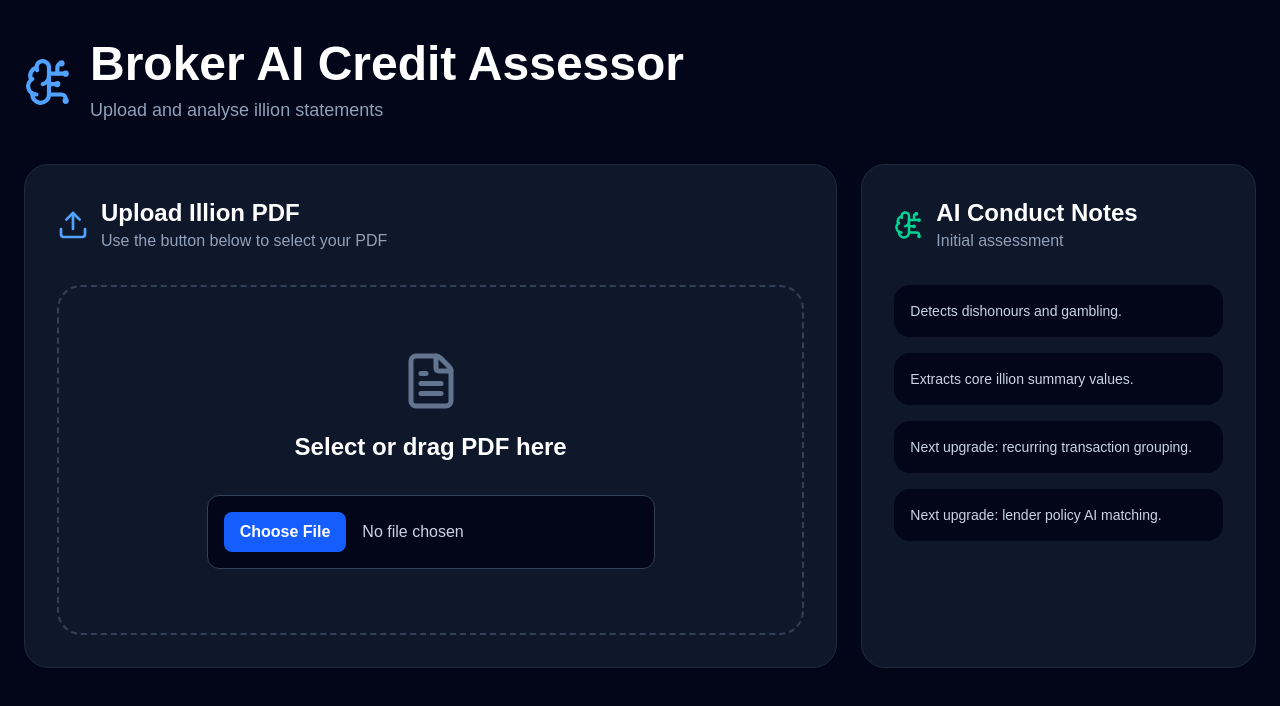
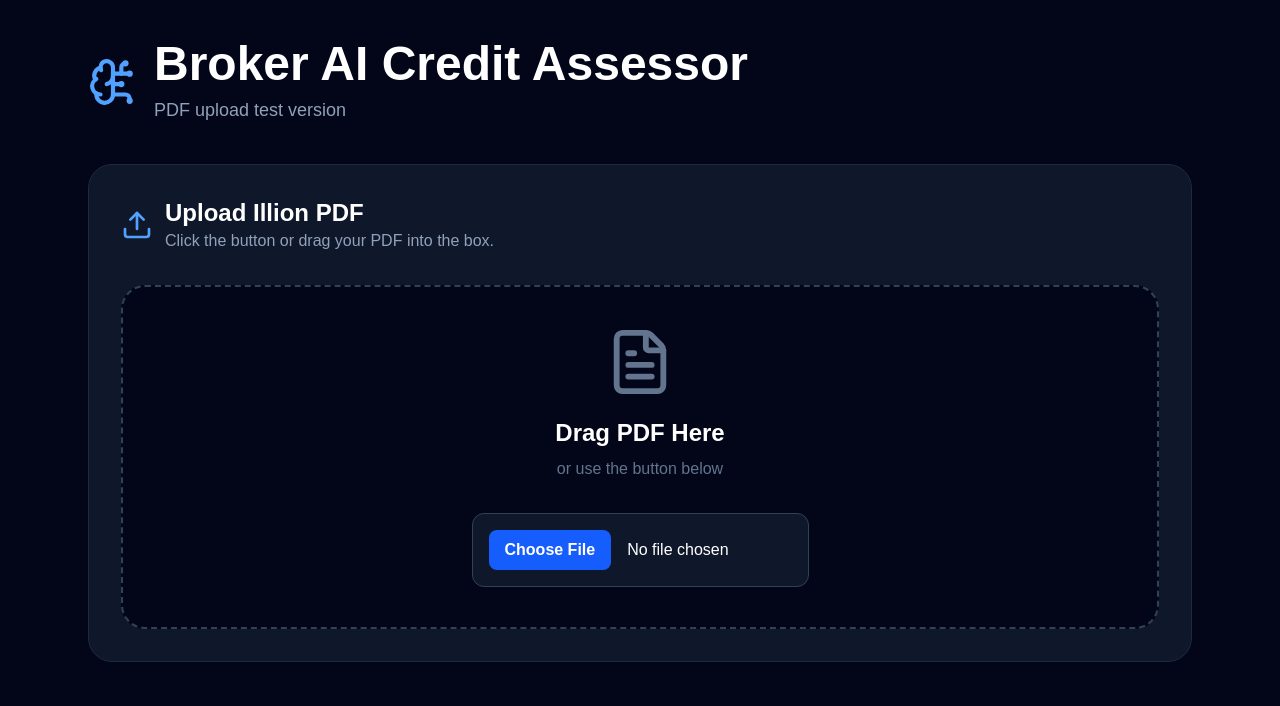
Before and after one commit to 4blocker321-eng/broker-ai-credit-assessor, a Next.js app: page / in a window 1280 px wide. Shown: the top 706 px of the page. Built offline with nearby package versions, Linux system fonts and the light colour scheme.

Commit message:
Replace upload with simple working PDF uploader

```diff
--- a/app/page.js
+++ b/app/page.js
@@ -4,212 +4,109 @@
 import { Upload, BrainCircuit, FileText, CheckCircle2 } from "lucide-react";
 
 export default function Home() {
-  const [fileName, setFileName] = useState("");
-  const [loading, setLoading] = useState(false);
-  const [rawText, setRawText] = useState("");
-  const [summary, setSummary] = useState(null);
-  const [error, setError] = useState("");
+  const [file, setFile] = useState(null);
+  const [dragging, setDragging] = useState(false);
 
-  async function processFile(file) {
-    if (!file) return;
+  function handleFile(selectedFile) {
+    if (!selectedFile) return;
 
-    if (file.type !== "application/pdf") {
-      setError("Please upload a PDF file.");
+    if (!selectedFile.name.toLowerCase().endsWith(".pdf")) {
+      alert("Please upload a PDF file.");
       return;
     }
 
-    setLoading(true);
-    setError("");
-    setFileName(file.name);
-    setRawText("");
-    setSummary(null);
-
-    try {
-      const pdfjsLib = await import("pdfjs-dist/legacy/build/pdf.mjs");
-
-      pdfjsLib.GlobalWorkerOptions.workerSrc =
-        `https://unpkg.com/pdfjs-dist@${pdfjsLib.version}/legacy/build/pdf.worker.min.mjs`;
-
-      const buffer = await file.arrayBuffer();
-      const pdf = await pdfjsLib.getDocument({ data: buffer }).promise;
-
-      let text = "";
-
-      for (let i = 1; i <= pdf.numPages; i++) {
-        const page = await pdf.getPage(i);
-        const content = await page.getTextContent();
-        const pageText = content.items.map((item) => item.str).join(" ");
-        text += "\n" + pageText;
-      }
-
-      setRawText(text);
-      setSummary(analyseIllionText(text));
-    } catch (err) {
-      console.error(err);
-      setError("Failed to read PDF. It may be image-based and need OCR.");
-    }
-
-    setLoading(false);
-  }
-
-  function moneyMatch(text, label) {
-    const regex = new RegExp(`${label}[^$-]*(-?\\$?[0-9,]+\\.\\d{2})`, "i");
-    const match = text.match(regex);
-    return match ? match[1] : "Not found";
-  }
-
-  function valueMatch(text, label) {
-    const regex = new RegExp(`${label}[^0-9]*(\\d+)`, "i");
-    const match = text.match(regex);
-    return match ? match[1] : "0";
-  }
-
-  function analyseIllionText(text) {
-    return {
-      accountHolder:
-        text.match(/Account Holder:\s*([A-Z\s]+)/i)?.[1]?.trim() ||
-        "Not found",
-      institution:
-        text.match(/Institution:\s*([A-Za-z\s]+)/i)?.[1]?.trim() ||
-        "Not found",
-      totalCredits: moneyMatch(text, "Total Credits"),
-      totalDebits: moneyMatch(text, "Total Debits"),
-      currentBalance: moneyMatch(text, "Current Balance"),
-      dishonours: valueMatch(text, "Number of Dishonours"),
-      gambling: moneyMatch(text, "Gambling Expenditure - Monthly"),
-      groceries: moneyMatch(text, "Groceries - Monthly"),
-      rent: moneyMatch(text, "Rent - Monthly"),
-      transport: moneyMatch(text, "Vehicles and Transport - Monthly"),
-      subscriptions: moneyMatch(text, "Subscription TV - Monthly"),
-      utilities: moneyMatch(text, "Utilities - Monthly"),
-    };
+    setFile(selectedFile);
   }
 
   return (
     <main className="min-h-screen bg-slate-950 text-white">
-      <div className="mx-auto max-w-7xl px-6 py-10">
+      <div className="mx-auto max-w-6xl px-6 py-10">
         <div className="flex items-center gap-4">
           <BrainCircuit className="text-blue-400" size={50} />
+
           <div>
-            <h1 className="text-5xl font-black">Broker AI Credit Assessor</h1>
+            <h1 className="text-5xl font-black">
+              Broker AI Credit Assessor
+            </h1>
+
             <p className="mt-2 text-lg text-slate-400">
-              Upload and analyse illion statements
+              PDF upload test version
             </p>
           </div>
         </div>
 
-        <section className="mt-10 grid gap-6 lg:grid-cols-3">
-          <div className="lg:col-span-2 rounded-3xl border border-slate-800 bg-slate-900 p-8">
+        <section className="mt-10 rounded-3xl border border-slate-800 bg-slate-900 p-8">
           <div className="flex items-center gap-3">
             <Upload className="text-blue-400" size={32} />
+
             <div>
-                <h2 className="text-2xl font-bold">Upload Illion PDF</h2>
+              <h2 className="text-2xl font-bold">
+                Upload Illion PDF
+              </h2>
+
               <p className="text-slate-400">
-                  Use the button below to select your PDF
+                Click the button or drag your PDF into the box.
               </p>
             </div>
           </div>
 
           <div
-              onDragOver={(e) => e.preventDefault()}
+            onDragOver={(e) => {
+              e.preventDefault();
+              setDragging(true);
+            }}
+            onDragLeave={() => setDragging(false)}
             onDrop={(e) => {
               e.preventDefault();
-                const file = e.dataTransfer.files?.[0];
-                processFile(file);
+              setDragging(false);
+              handleFile(e.dataTransfer.files?.[0]);
             }}
-              className="mt-8 flex flex-col items-center justify-center rounded-3xl border-2 border-dashed border-slate-700 py-16"
+            className={`mt-8 rounded-3xl border-2 border-dashed p-10 text-center ${
+              dragging
+                ? "border-blue-500 bg-blue-950"
+                : "border-slate-700 bg-slate-950"
+            }`}
           >
-              <FileText size={60} className="text-slate-500" />
+            <FileText className="mx-auto text-slate-500" size={70} />
 
-              <div className="mt-5 text-2xl font-bold">
-                Select or drag PDF here
+            <div className="mt-5 text-2xl font-black">
+              Drag PDF Here
+            </div>
+
+            <div className="mt-2 text-slate-500">
+              or use the button below
             </div>
 
             <input
               type="file"
-                accept=".pdf,application/pdf"
-                onChange={(e) => processFile(e.target.files?.[0])}
-                className="mt-8 block w-full max-w-md cursor-pointer rounded-xl border border-slate-700 bg-slate-950 p-4 text-slate-300 file:mr-4 file:rounded-lg file:border-0 file:bg-blue-600 file:px-4 file:py-2 file:font-bold file:text-white"
+              accept="application/pdf,.pdf"
+              onChange={(e) => handleFile(e.target.files?.[0])}
+              className="mx-auto mt-8 block max-w-md cursor-pointer rounded-xl border border-slate-700 bg-slate-900 p-4 text-white file:mr-4 file:rounded-lg file:border-0 file:bg-blue-600 file:px-4 file:py-2 file:font-bold file:text-white"
             />
-
-              {fileName && (
-                <div className="mt-5 flex items-center gap-2 rounded-xl bg-emerald-950 px-4 py-2 text-emerald-300">
-                  <CheckCircle2 size={18} />
-                  {fileName}
-                </div>
-              )}
           </div>
 
-            {loading && (
-              <div className="mt-6 rounded-2xl border border-blue-800 bg-blue-950 p-5 text-blue-200">
-                Reading PDF and extracting data...
-              </div>
-            )}
+          {file && (
+            <div className="mt-8 rounded-3xl border border-emerald-800 bg-emerald-950 p-6 text-emerald-200">
+              <div className="flex items-center gap-3">
+                <CheckCircle2 size={28} />
 
-            {error && (
-              <div className="mt-6 rounded-2xl border border-red-800 bg-red-950 p-5 text-red-200">
-                {error}
-              </div>
-            )}
+                <div>
+                  <div className="text-xl font-black">
+                    PDF uploaded successfully
                   </div>
 
-          <div className="rounded-3xl border border-slate-800 bg-slate-900 p-8">
-            <div className="flex items-center gap-3">
-              <BrainCircuit className="text-emerald-400" size={30} />
-              <div>
-                <h2 className="text-2xl font-bold">AI Conduct Notes</h2>
-                <p className="text-slate-400">Initial assessment</p>
-              </div>
+                  <div className="mt-1">
+                    File name: {file.name}
                   </div>
 
-            <div className="mt-8 space-y-4 text-sm text-slate-300">
-              <div className="rounded-2xl bg-slate-950 p-4">
-                Detects dishonours and gambling.
-              </div>
-              <div className="rounded-2xl bg-slate-950 p-4">
-                Extracts core illion summary values.
-              </div>
-              <div className="rounded-2xl bg-slate-950 p-4">
-                Next upgrade: recurring transaction grouping.
-              </div>
-              <div className="rounded-2xl bg-slate-950 p-4">
-                Next upgrade: lender policy AI matching.
+                  <div>
+                    File size: {(file.size / 1024 / 1024).toFixed(2)} MB
                   </div>
                 </div>
               </div>
+            </div>
+          )}
         </section>
-
-        {summary && (
-          <section className="mt-8 rounded-3xl border border-slate-800 bg-slate-900 p-8">
-            <h2 className="text-3xl font-black">Extracted Illion Summary</h2>
-
-            <div className="mt-6 grid gap-4 md:grid-cols-3">
-              {Object.entries(summary).map(([key, value]) => (
-                <div
-                  key={key}
-                  className="rounded-2xl border border-slate-800 bg-slate-950 p-5"
-                >
-                  <div className="text-sm capitalize text-slate-500">
-                    {key.replace(/([A-Z])/g, " $1")}
-                  </div>
-                  <div className="mt-2 break-words text-2xl font-black">
-                    {value}
-                  </div>
-                </div>
-              ))}
-            </div>
-          </section>
-        )}
-
-        {rawText && (
-          <section className="mt-8 rounded-3xl border border-slate-800 bg-slate-900 p-8">
-            <h2 className="text-2xl font-bold">Raw Extract Preview</h2>
-
-            <pre className="mt-4 max-h-[600px] overflow-auto whitespace-pre-wrap rounded-2xl bg-slate-950 p-5 text-xs text-slate-300">
-              {rawText.slice(0, 12000)}
-            </pre>
-          </section>
-        )}
       </div>
     </main>
   );
```
Lines whose indentation alone changed are shown as unchanged.
